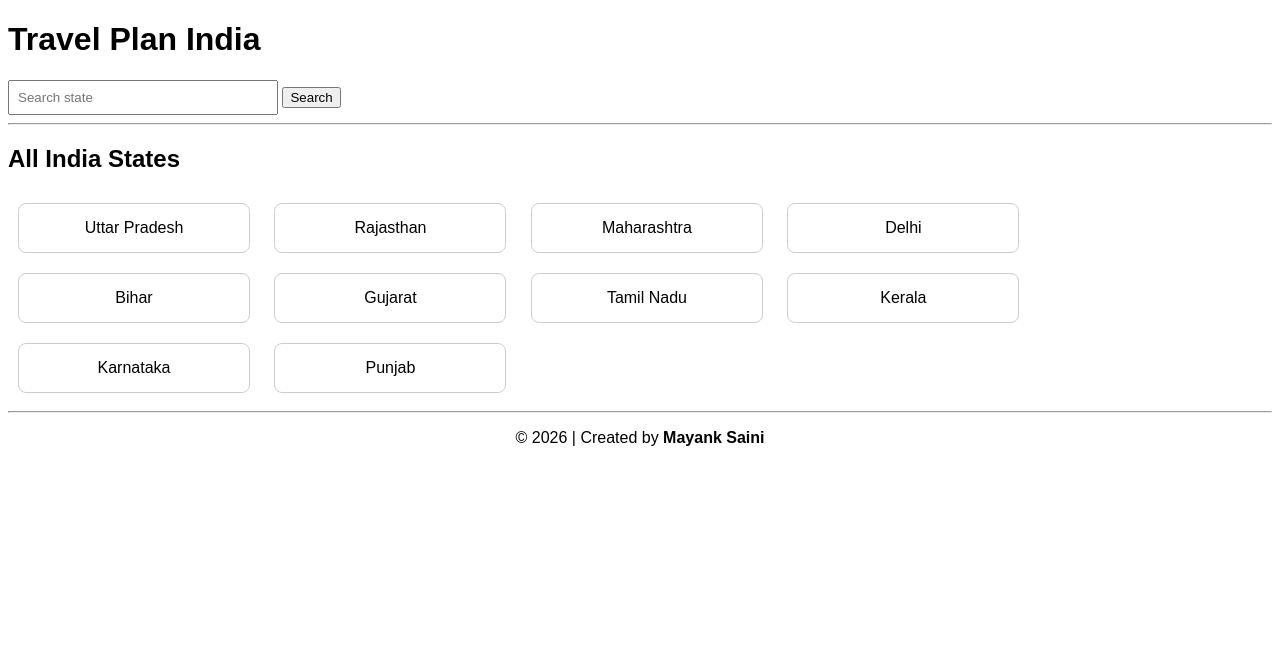
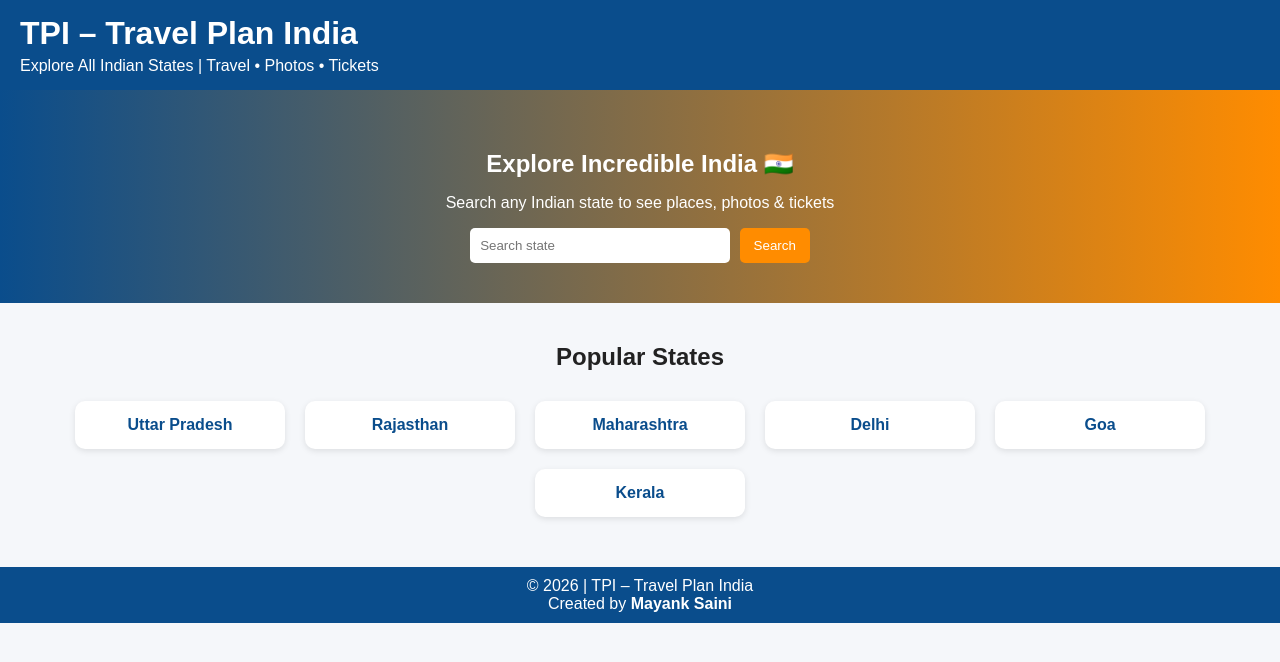
Before and after one commit to tpitravel/tpitravel, a plain HTML site: page index.html in a window 1280 px wide. Drawn offline with Linux system fonts and the light colour scheme.

Commit message:
Improve layout and styling of index.html
Enhanced the layout and styling of the travel plan page, added a hero section, and updated the header.

```diff
--- a/index.html
+++ b/index.html
@@ -2,24 +2,87 @@
 <html>
 <head>
   <title>TPI – Travel Plan India</title>
+  <meta name="viewport" content="width=device-width, initial-scale=1">
   <style>
-    body{font-family:Arial;}
-    input{padding:8px;width:250px;}
-    .card{
-      border:1px solid #ccc;
-      padding:15px;
-      margin:10px;
-      display:inline-block;
-      width:200px;
-      border-radius:8px;
+    body{
+      margin:0;
+      font-family:Arial, sans-serif;
+      background:#F5F7FA;
+      color:#222;
+    }
+    header{
+      background:#0A4D8C;
+      color:white;
+      padding:15px 20px;
+    }
+    header h1{margin:0;}
+    header p{margin:5px 0 0;}
+
+    .hero{
+      background:linear-gradient(to right,#0A4D8C,#FF8C00);
+      color:white;
+      padding:40px 20px;
       text-align:center;
     }
-    .card a{text-decoration:none;color:black;}
+    .hero h2{margin-bottom:10px;}
+    .hero input{
+      padding:10px;
+      width:240px;
+      border:none;
+      border-radius:5px;
+    }
+    .hero button{
+      padding:10px 14px;
+      border:none;
+      border-radius:5px;
+      background:#FF8C00;
+      color:white;
+      margin-left:5px;
+      cursor:pointer;
+    }
+
+    .section{
+      padding:20px;
+      text-align:center;
+    }
+    .cards{
+      display:flex;
+      flex-wrap:wrap;
+      justify-content:center;
+    }
+    .card{
+      background:white;
+      width:180px;
+      margin:10px;
+      padding:15px;
+      border-radius:10px;
+      box-shadow:0 2px 6px rgba(0,0,0,0.1);
+    }
+    .card a{
+      text-decoration:none;
+      color:#0A4D8C;
+      font-weight:bold;
+    }
+
+    footer{
+      background:#0A4D8C;
+      color:white;
+      text-align:center;
+      padding:10px;
+      margin-top:20px;
+    }
   </style>
 </head>
 <body>
 
-<h1>Travel Plan India</h1>
+<header>
+  <h1>TPI – Travel Plan India</h1>
+  <p>Explore All Indian States | Travel • Photos • Tickets</p>
+</header>
+
+<div class="hero">
+  <h2>Explore Incredible India 🇮🇳</h2>
+  <p>Search any Indian state to see places, photos & tickets</p>
 
   <input list="states" id="search" placeholder="Search state">
   <datalist id="states">
@@ -30,8 +93,8 @@
     <option value="bihar">
     <option value="gujarat">
     <option value="mp">
+    <option value="kerala">
     <option value="tamilnadu">
-  <option value="kerala">
     <option value="karnataka">
     <option value="punjab">
     <option value="haryana">
@@ -54,6 +117,24 @@
   </datalist>
 
   <button onclick="go()">Search</button>
+</div>
+
+<div class="section">
+  <h2>Popular States</h2>
+  <div class="cards">
+    <div class="card"><a href="place.html?state=up">Uttar Pradesh</a></div>
+    <div class="card"><a href="place.html?state=rajasthan">Rajasthan</a></div>
+    <div class="card"><a href="place.html?state=maharashtra">Maharashtra</a></div>
+    <div class="card"><a href="place.html?state=delhi">Delhi</a></div>
+    <div class="card"><a href="place.html?state=goa">Goa</a></div>
+    <div class="card"><a href="place.html?state=kerala">Kerala</a></div>
+  </div>
+</div>
+
+<footer>
+  © 2026 | TPI – Travel Plan India <br>
+  Created by <b>Mayank Saini</b>
+</footer>
 
 <script>
 function go(){
@@ -62,23 +143,5 @@ function go(){
 }
 </script>
 
-<hr>
-
-<h2>All India States</h2>
-
-<div class="card"><a href="place.html?state=up">Uttar Pradesh</a></div>
-<div class="card"><a href="place.html?state=rajasthan">Rajasthan</a></div>
-<div class="card"><a href="place.html?state=maharashtra">Maharashtra</a></div>
-<div class="card"><a href="place.html?state=delhi">Delhi</a></div>
-<div class="card"><a href="place.html?state=bihar">Bihar</a></div>
-<div class="card"><a href="place.html?state=gujarat">Gujarat</a></div>
-<div class="card"><a href="place.html?state=tamilnadu">Tamil Nadu</a></div>
-<div class="card"><a href="place.html?state=kerala">Kerala</a></div>
-<div class="card"><a href="place.html?state=karnataka">Karnataka</a></div>
-<div class="card"><a href="place.html?state=punjab">Punjab</a></div>
-
-<hr>
-<p align="center">© 2026 | Created by <b>Mayank Saini</b></p>
-
 </body>
 </html>
```
Lines whose indentation alone changed are shown as unchanged.
